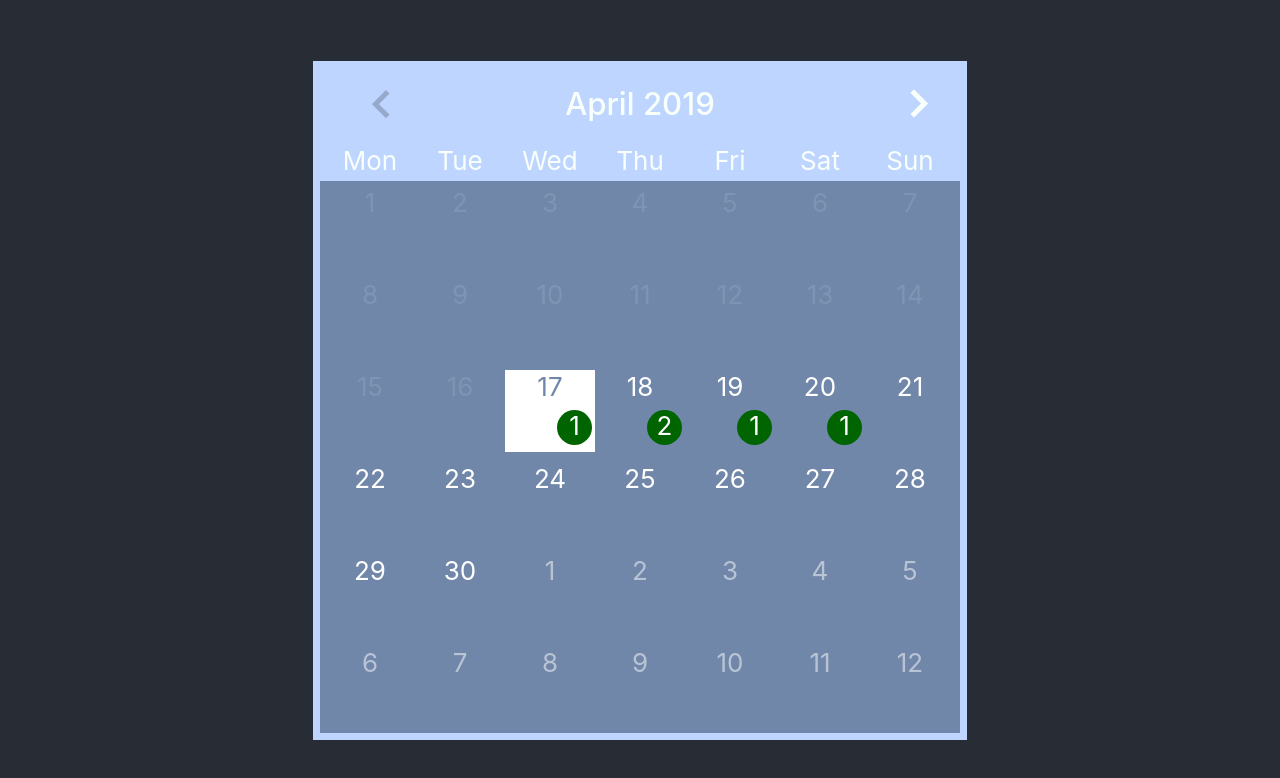
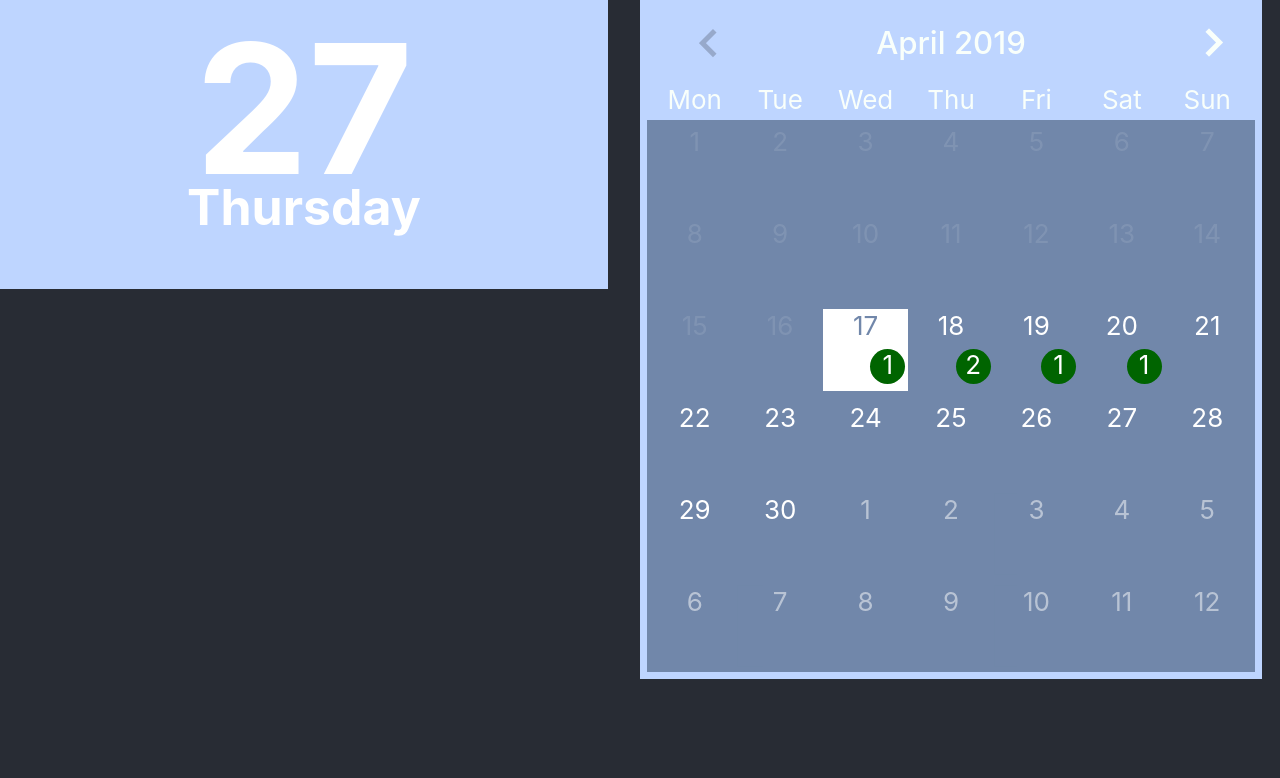
Before and after one commit to mustafa94hammouz/calendar, a React (Create React App) app: page / in a window 1280 px wide. Shown: the top 778 px of the page. Built offline with nearby package versions, Linux system fonts and the light colour scheme.

Commit message:
onDayClick, left column shows list of events

```diff
--- a/src/components/calendar/index.js
+++ b/src/components/calendar/index.js
@@ -2,8 +2,11 @@ import React from "react";
 
 import { Button } from "reactstrap";
 import moment from "moment";
+import Grid from '@material-ui/core/Grid';
+import LeftColumn from "../leftColumn";
 import "../../icons/style.css";
 import "./style.scss";
+
 
 class Calendar extends React.Component {
     constructor(props) {
@@ -16,6 +19,7 @@ class Calendar extends React.Component {
             leftArrowDisabled: false,
             rightArrowDisabled: false,
             allPreScheduledRides: null,
+            dayEvents:[]
 
 
         };
@@ -30,6 +34,7 @@ class Calendar extends React.Component {
     componentDidMount() {
         this.initialiseEvents();
     }
+
 
 
     previous() {
@@ -49,11 +54,12 @@ class Calendar extends React.Component {
         });
     }
 
-    select(day) {
+    select(day, dayEvents) {
         if(day.isCurrentMonth) {
             this.setState({
                 selectedMonth: day.date,
                 selectedDay: day.date.clone(),
+                dayEvents: dayEvents
             });
         }
     }
@@ -104,7 +110,7 @@ class Calendar extends React.Component {
                       currentMonthView={currentMonthView}
                       monthEvents={monthEvents}
                       selected={currentSelectedDay}
-                      select={day => this.select(day)}/>
+                      select={(day,dayEvents) => this.select(day, dayEvents)}/>
             );
             previousCurrentNextView.add(1, "w");
             numberOfWeeks++;
@@ -168,7 +174,10 @@ class Calendar extends React.Component {
 
     render() {
         return (
-            <section className="MainCalendar">
+                <Grid  className="root" container spacing={0}>
+                   <LeftColumn dayEventslist={this.state.dayEvents}/>
+                    <Grid item xs={6}>
+                        <section className="MainCalendar">
                 <header className="CalendarHeader">
                     <div className="Row HeaderTitle">
                         <Button className="ArrowWrapper">
@@ -189,7 +198,12 @@ class Calendar extends React.Component {
                 <div className="DaysContainer">
                     {this.renderWeeks()}
                 </div>
-            </section>
+                        </section>
+                    </Grid>
+
+                </Grid>
+
+
         );
     }
 }
@@ -269,32 +283,12 @@ class Day extends React.Component {
         }
     }
 
-     groupEvents(key) {
-         let monthEvents = this.props.monthEvents;
-        return monthEvents.reduce(function(rv, x) {
-            (rv[x[key]] = rv[x[key]] || []).push(x);
-            return rv;
-        }, {});
-
-    }
-
-    printEvents(dayEvents){
-    for(let i=0;i<dayEvents.length;i++){
-        console.log(dayEvents[i].title);
-    }
-    }
-
     render() {
         let day = this.props.day;
         let selected = this.props.selected;
         let select = this.props.select;
         let numOfEvents = this.props.numOfEvents;
         let dayEvents = this.props.dayEvents;
-            if(day.hasEvents){
-                // console.log(Object.values(this.groupEvents('date')));
-                // console.log(numOfEvents,dayEvents);
-            }
-
 
         return (
             <div
@@ -307,8 +301,7 @@ class Day extends React.Component {
                     (day.hasEvents && day.isCurrentMonth ? " HasEvents " : "")
                 }
                 onClick={() => {
-                   select(day);
-                   this.printEvents(dayEvents);
+                   select(day, dayEvents);
                 }}>
                 <div className="DayNumber">{day.number}</div>
                 {numOfEvents > 0 ?  <div className="WhiteCircle" > {numOfEvents} </div> : ''}
--- a/src/components/calendar/style.scss
+++ b/src/components/calendar/style.scss
@@ -8,8 +8,13 @@ $primary-color-dark: #fff;
 $gray-approx-color: #000000;
 $alizarin-crimson-approx-color: #000000;
 
+.root{
+  flex-grow: 1;
+}
+
+
 .MainCalendar {
-  width: 50%;
+  width: 95%;
   display: flex;
   flex-wrap: wrap;
   padding: 7px;
--- a/src/components/leftColumn/index.js
+++ b/src/components/leftColumn/index.js
@@ -0,0 +1,40 @@
+import React, { Component } from 'react';
+import './style.scss';
+import Grid from "@material-ui/core/Grid/Grid";
+
+class LeftColumn extends Component {
+    constructor(props){
+        super(props);
+        this.state = {
+
+        }
+        this.renderDayEventslist = this.renderDayEventslist.bind(this);
+    }
+
+    renderDayEventslist(){
+        let list = []
+        for(let i=0; i<this.props.dayEventslist.length; i++){
+            list.push(<li key={i}>{this.props.dayEventslist[i].title}</li>)
+        }
+        return list
+    }
+
+    render() {
+
+
+
+        return (
+            <Grid  item xs={6}>
+                <section className="leftColumn">
+                    <h1 className="dayNum">27</h1>
+                    <h2 className='dayName'> Thursday </h2>
+                    <ul>
+                    {this.renderDayEventslist()}
+                    </ul>
+                </section>
+            </Grid>
+        );
+    }
+}
+
+export default LeftColumn;
--- /dev/null
+++ b/src/components/leftColumn/style.scss
@@ -0,0 +1,20 @@
+$primary-light-color : #bed5ff;
+
+.leftColumn{
+  width: 95%;
+  display: flex;
+  flex-wrap: wrap;
+  flex-direction: column;
+  background-color: $primary-light-color;
+
+  .dayNum{
+    font-size: 180px;
+    width:50%;
+    margin:auto;
+  }
+  .dayName{
+    width: 50%;
+    font-size: 50px;
+    margin: -40px auto auto auto;
+  }
+}
```
Also changed, not shown: src/components/leftColumn/style.sass (deleted).
